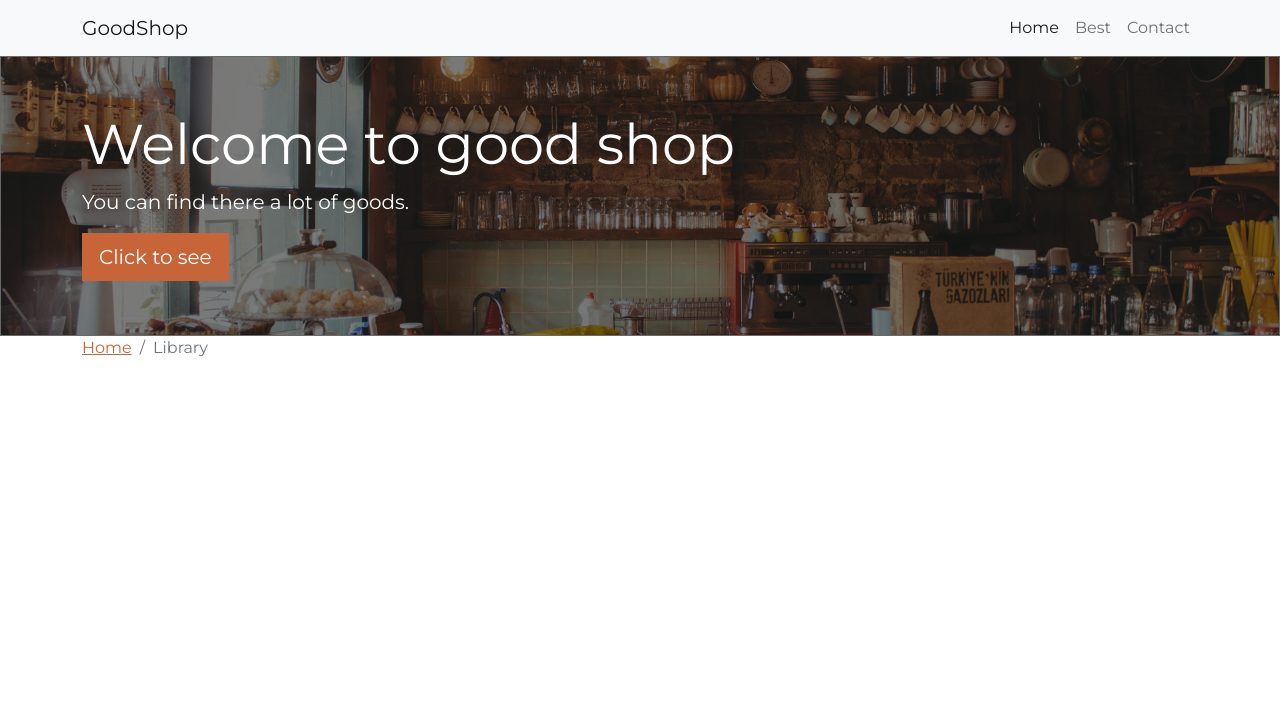
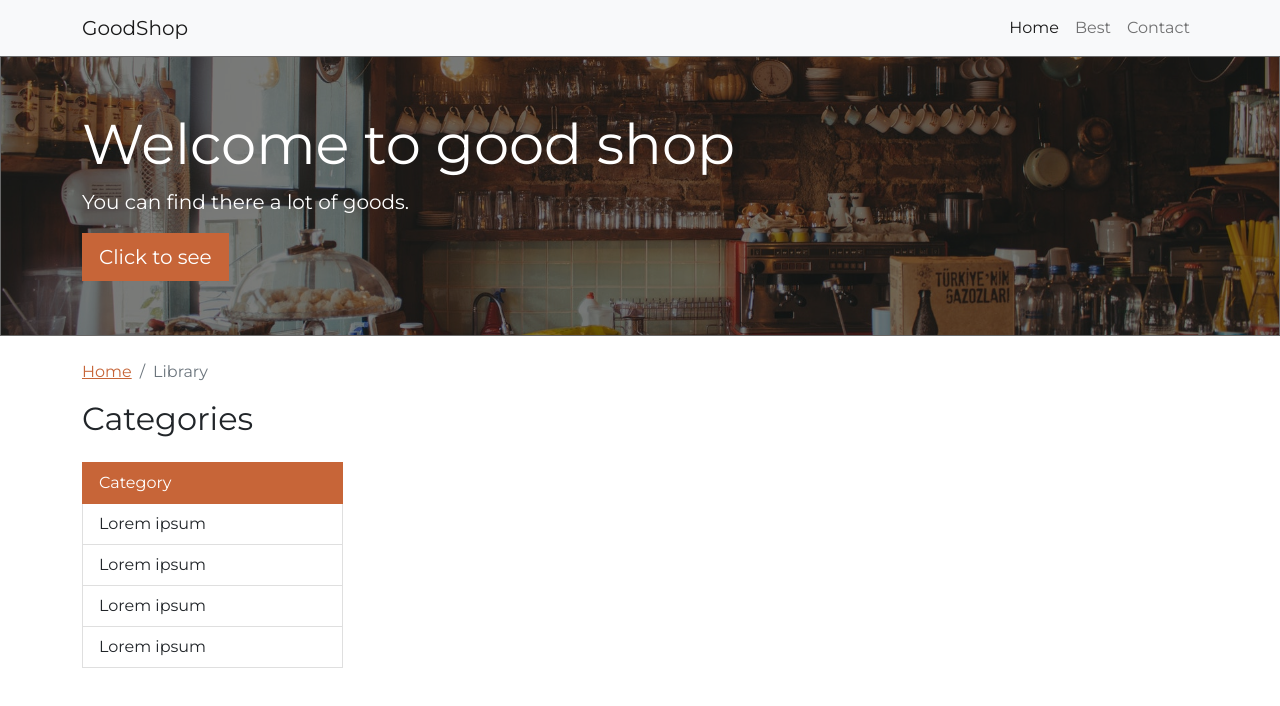
Before and after one commit to bartlomiej-frak/mid-projects, a website built with webpack: page bootstrap_layout_with_webpack/index.html in a window 1280 px wide. Built offline with nearby package versions, Linux system fonts and the light colour scheme.

Commit message:
some style modified

```diff
--- a/bootstrap_layout_with_webpack/index.html
+++ b/bootstrap_layout_with_webpack/index.html
@@ -58,11 +58,35 @@
 
     <div class="container">
         <nav aria-label="breadcrumb">
-            <ol class="breadcrumb">
+            <ol class="breadcrumb mt-4">
                 <li class="breadcrumb-item"><a href="#">Home</a></li>
                 <li class="breadcrumb-item active" aria-current="page">Library</li>
             </ol>
         </nav>
+
+        <main class="row">
+            <div class="col-md-3">
+                <h2 class="mb-4">Categories</h2>
+                <div class="list-group">
+                    <a href="#" class="list-group-item active list-group-item-action text-white">
+                        Category
+                    </a>
+                    <a href="#" class="list-group-item list-group-item-action">
+                        Lorem ipsum
+                    </a>
+                    <a href="#" class="list-group-item list-group-item-action">
+                        Lorem ipsum
+                    </a>
+                    <a href="#" class="list-group-item list-group-item-action">
+                        Lorem ipsum
+                    </a>
+                    <a href="#" class="list-group-item list-group-item-action">
+                        Lorem ipsum
+                    </a>
+                </div>
+            </div>
+            <div class="col-md-9"></div>
+        </main>
     </div>
 </body>
 
```
